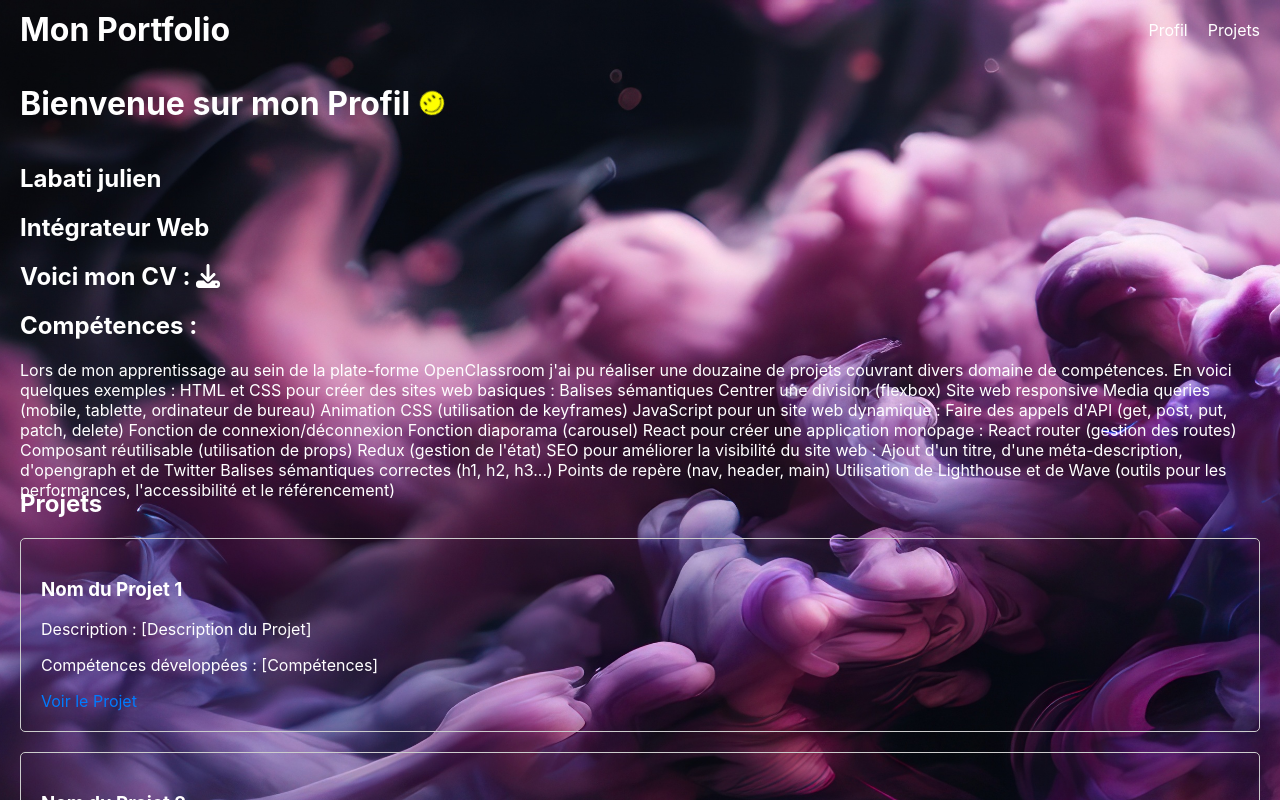
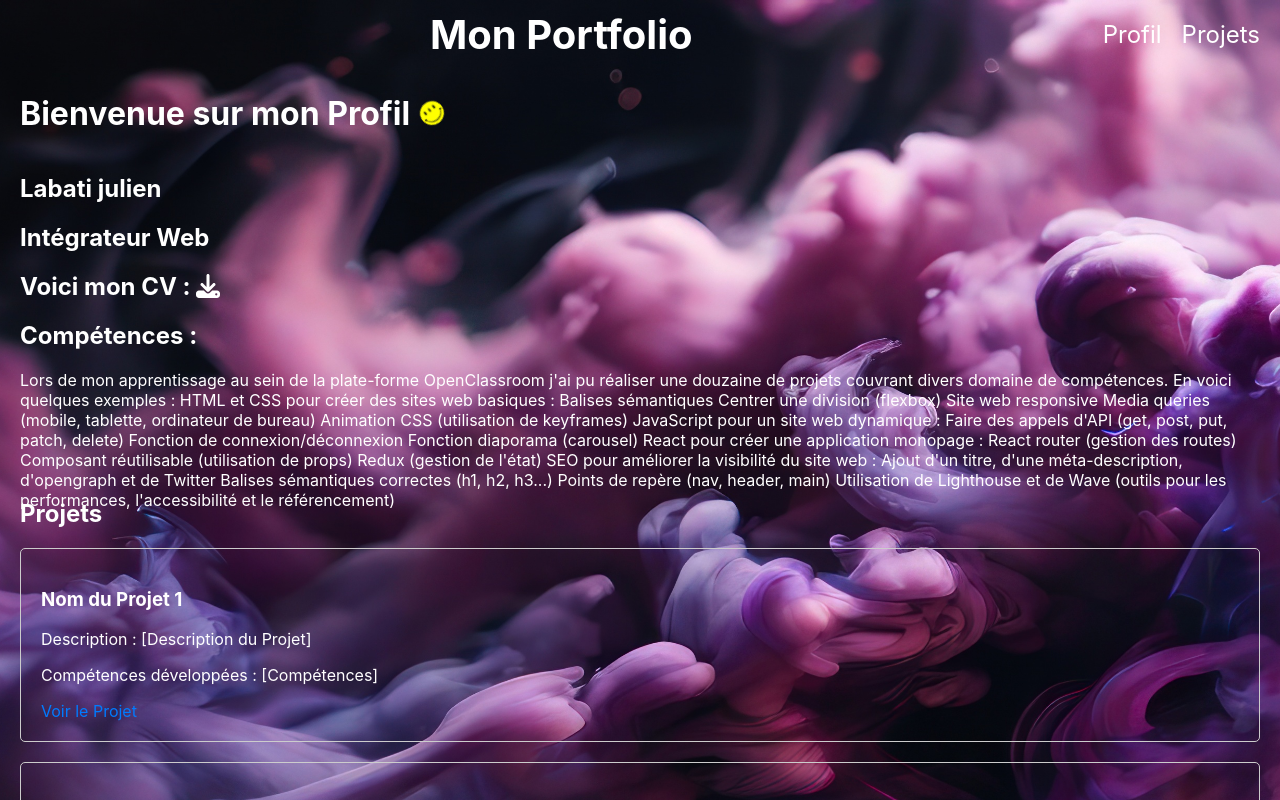
Before and after one commit to LabatiJulien/projet12, a React (Create React App) app in the folder portfolio/: page / in a window 1280 px wide. Shown: the top 800 px of the page. Built offline with nearby package versions, Linux system fonts and the light colour scheme.

Commit message:
Ajustement css Header

```diff
--- a/portfolio/src/components/header/Header.css
+++ b/portfolio/src/components/header/Header.css
@@ -8,6 +8,9 @@ header {
 
 header h1 {
     margin: 0;
+    flex-grow: 1;
+    text-align: center;
+    font-size: 2.5rem;
 }
 
 header nav ul {
@@ -15,6 +18,7 @@ header {
     padding: 0;
     margin: 0;
     display: flex;
+    font-size: 1.5rem;
 }
 
 header nav ul li {
```
Lines whose indentation alone changed are shown as unchanged.
